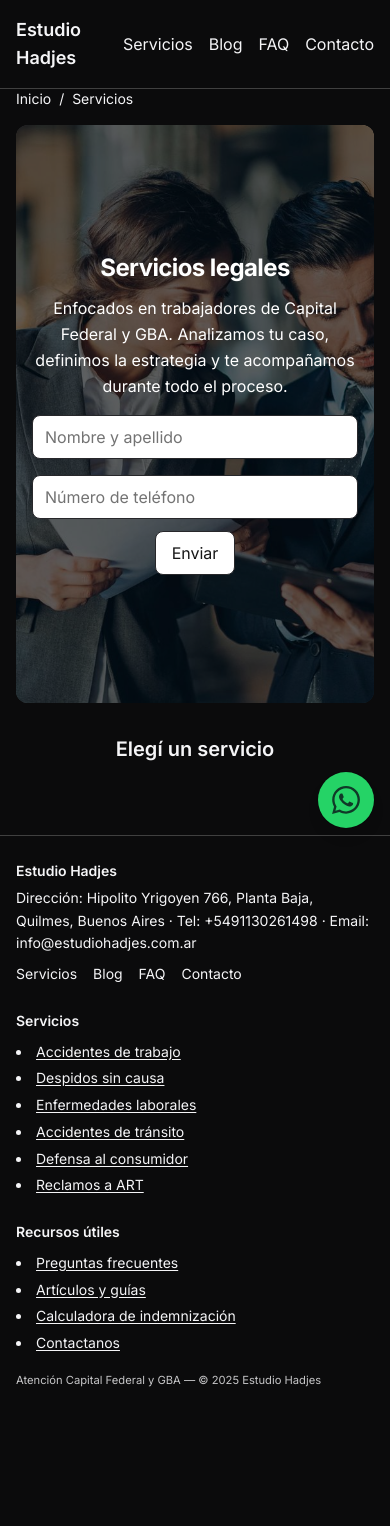
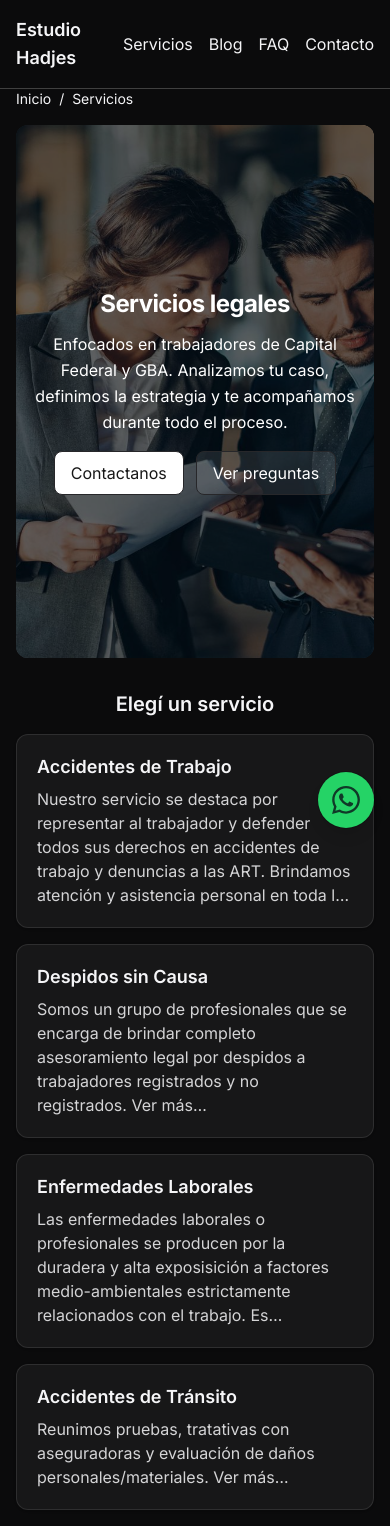
Before and after one commit to rodrihadjes14/estudio-hadjes, a Next.js app: page /servicios in a window 390 px wide. Shown: the top 1526 px of the page. Before the commit the page ends 1413 px from the top, so only its background shows below. Built offline with nearby package versions, Linux system fonts and the light colour scheme; no server answers.

Commit message:
Restaurar las cards de los servicios y actualizar globals.css

```diff
--- a/app/globals.css
+++ b/app/globals.css
@@ -168,7 +168,7 @@ body {
 
 /* === Calculadora Indemnización (scoped por id) === */
 #calc.calc {
-  background: #f2f2f2;
+  background: #4a4a4a;
   padding: 20px 16px;
   border-radius: 12px;
   border: 1px solid #e2e2e2;
--- a/app/servicios/page.js
+++ b/app/servicios/page.js
@@ -6,9 +6,6 @@ import { pageMeta } from "@/lib/seo";
 import Image from "next/image";
 export const revalidate = 60;
 import serviciosHero from "@/public/hero/servicios.jpg";
-import HeroLeadMiniForm from "@/components/HeroLeadMiniForm";
-
-
 
 export function generateMetadata() {
   return pageMeta({
@@ -80,14 +77,35 @@ export default function ServiciosIndex() {
             Enfocados en trabajadores de Capital Federal y GBA. Analizamos tu caso, definimos la estrategia
             y te acompañamos durante todo el proceso.
           </p>
-          <HeroLeadMiniForm source="hero-servicio" />
-
+          <div className="mt-4 flex justify-center gap-3">
+            <Link href="/contacto" className="btn focus-ring bg-white text-neutral-900 hover:bg-white/90">
+              Contactanos
+            </Link>
+            <Link href="/faq" className="btn focus-ring bg-white/10 hover:bg-white/20">
+              Ver preguntas
+            </Link>
           </div>
-          </div>
-        </section>
+        </div>
+      </div>
+    </section>
 
       <section className="section">
         <h2 className="section-title">Elegí un servicio</h2>
+       <ul className="mt-4 grid gap-4 sm:grid-cols-2 lg:grid-cols-3">
+  {items.map((it) => (
+    <li key={it.slug} className="h-full">
+      <Link href={`/servicios/${it.slug}`} className="card-link">
+        <h3 className="card-title mb-2">{it.title}</h3>
+        {it.summary ? (
+          <p className="card-summary">{it.summary}</p>
+        ) : (
+          <p className="card-summary">&nbsp;</p>
+        )}
+        <span className="sr-only">Ver {it.title}</span>
+      </Link>
+    </li>
+  ))}
+</ul>
 
 
       </section>
```
Also changed, not shown: 1 other file (tests, documents, lock files or other folders).
